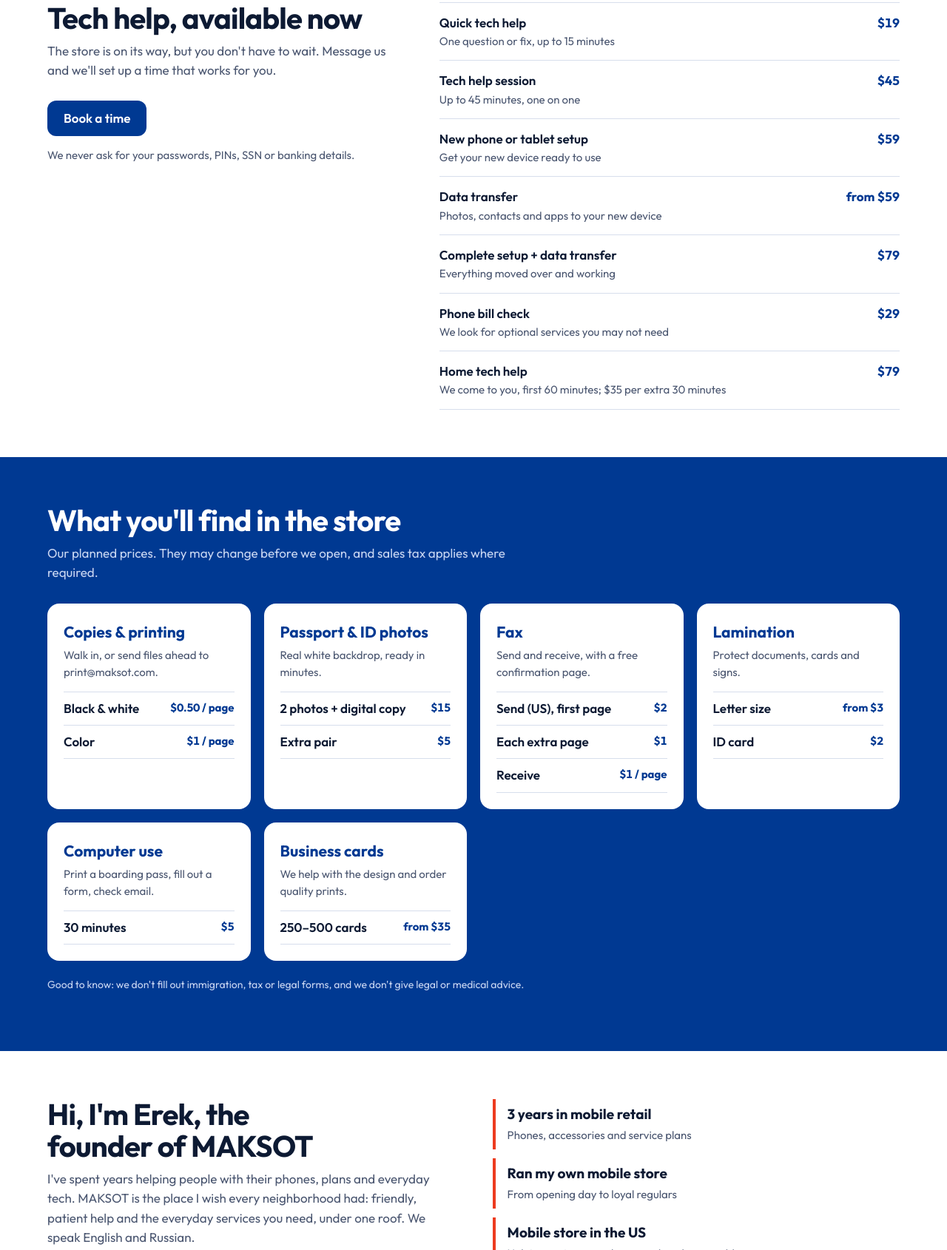
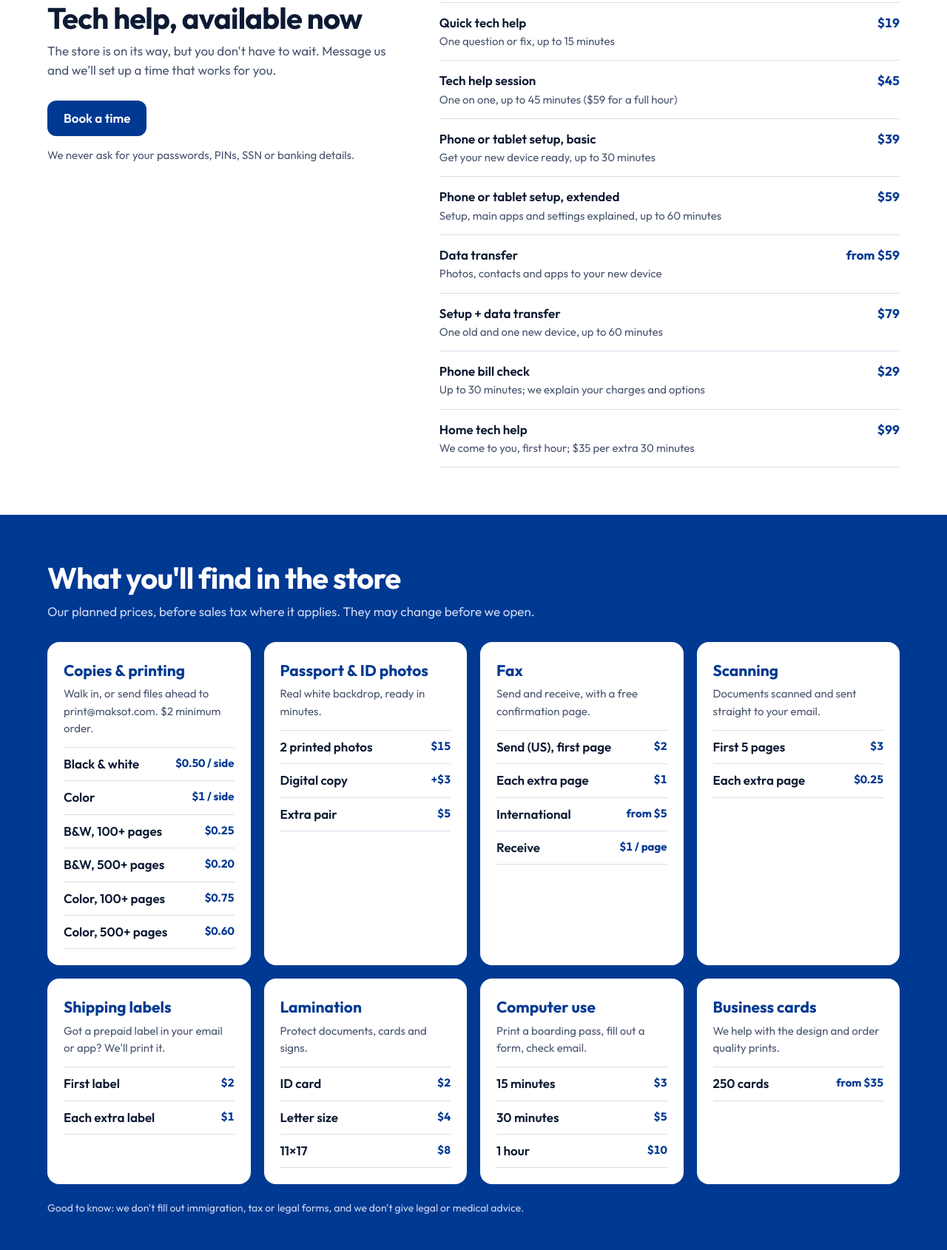
Before and after one commit to erekkali/maksot-site, a plain HTML site: page index.html in a window 1280 px wide. Shown: the part 717-2407 px from the top of the page at 74% size. Drawn offline with Linux system fonts and the light colour scheme.

Commit message:
Update prices: tech help, printing tiers, scanning, shipping labels
Co-Authored-By: Claude Opus 5.5 <noreply@anthropic.com>
Claude-Session: https://claude.ai/code/session_01WPvVWnGhgtRPmKEC5HyAkq

```diff
--- a/index.html
+++ b/index.html
@@ -123,12 +123,13 @@ footer a{color:#fff}
     </div>
     <ul class="list">
       <li><div><b>Quick tech help</b><span>One question or fix, up to 15 minutes</span></div><div class="p">$19</div></li>
-      <li><div><b>Tech help session</b><span>Up to 45 minutes, one on one</span></div><div class="p">$45</div></li>
-      <li><div><b>New phone or tablet setup</b><span>Get your new device ready to use</span></div><div class="p">$59</div></li>
+      <li><div><b>Tech help session</b><span>One on one, up to 45 minutes ($59 for a full hour)</span></div><div class="p">$45</div></li>
+      <li><div><b>Phone or tablet setup, basic</b><span>Get your new device ready, up to 30 minutes</span></div><div class="p">$39</div></li>
+      <li><div><b>Phone or tablet setup, extended</b><span>Setup, main apps and settings explained, up to 60 minutes</span></div><div class="p">$59</div></li>
       <li><div><b>Data transfer</b><span>Photos, contacts and apps to your new device</span></div><div class="p">from $59</div></li>
-      <li><div><b>Complete setup + data transfer</b><span>Everything moved over and working</span></div><div class="p">$79</div></li>
-      <li><div><b>Phone bill check</b><span>We look for optional services you may not need</span></div><div class="p">$29</div></li>
-      <li><div><b>Home tech help</b><span>We come to you, first 60 minutes; $35 per extra 30 minutes</span></div><div class="p">$79</div></li>
+      <li><div><b>Setup + data transfer</b><span>One old and one new device, up to 60 minutes</span></div><div class="p">$79</div></li>
+      <li><div><b>Phone bill check</b><span>Up to 30 minutes; we explain your charges and options</span></div><div class="p">$29</div></li>
+      <li><div><b>Home tech help</b><span>We come to you, first hour; $35 per extra 30 minutes</span></div><div class="p">$99</div></li>
     </ul>
   </div>
 </section>
@@ -136,20 +137,24 @@ footer a{color:#fff}
 <section class="band board" id="prices">
   <div class="wrap">
     <h2>What you'll find in the store</h2>
-    <p class="sub">Our planned prices. They may change before we open, and sales tax applies where required.</p>
+    <p class="sub">Our planned prices, before sales tax where it applies. They may change before we open.</p>
     <div class="grid">
-      <div class="card"><h3>Copies &amp; printing</h3><p>Walk in, or send files ahead to print@maksot.com.</p>
-        <ul class="list"><li><b>Black &amp; white</b><span class="p">$0.50 / page</span></li><li><b>Color</b><span class="p">$1 / page</span></li></ul></div>
+      <div class="card"><h3>Copies &amp; printing</h3><p>Walk in, or send files ahead to print@maksot.com. $2 minimum order.</p>
+        <ul class="list"><li><b>Black &amp; white</b><span class="p">$0.50 / side</span></li><li><b>Color</b><span class="p">$1 / side</span></li><li><b>B&amp;W, 100+ pages</b><span class="p">$0.25</span></li><li><b>B&amp;W, 500+ pages</b><span class="p">$0.20</span></li><li><b>Color, 100+ pages</b><span class="p">$0.75</span></li><li><b>Color, 500+ pages</b><span class="p">$0.60</span></li></ul></div>
       <div class="card"><h3>Passport &amp; ID photos</h3><p>Real white backdrop, ready in minutes.</p>
-        <ul class="list"><li><b>2 photos + digital copy</b><span class="p">$15</span></li><li><b>Extra pair</b><span class="p">$5</span></li></ul></div>
+        <ul class="list"><li><b>2 printed photos</b><span class="p">$15</span></li><li><b>Digital copy</b><span class="p">+$3</span></li><li><b>Extra pair</b><span class="p">$5</span></li></ul></div>
       <div class="card"><h3>Fax</h3><p>Send and receive, with a free confirmation page.</p>
-        <ul class="list"><li><b>Send (US), first page</b><span class="p">$2</span></li><li><b>Each extra page</b><span class="p">$1</span></li><li><b>Receive</b><span class="p">$1 / page</span></li></ul></div>
+        <ul class="list"><li><b>Send (US), first page</b><span class="p">$2</span></li><li><b>Each extra page</b><span class="p">$1</span></li><li><b>International</b><span class="p">from $5</span></li><li><b>Receive</b><span class="p">$1 / page</span></li></ul></div>
+      <div class="card"><h3>Scanning</h3><p>Documents scanned and sent straight to your email.</p>
+        <ul class="list"><li><b>First 5 pages</b><span class="p">$3</span></li><li><b>Each extra page</b><span class="p">$0.25</span></li></ul></div>
+      <div class="card"><h3>Shipping labels</h3><p>Got a prepaid label in your email or app? We'll print it.</p>
+        <ul class="list"><li><b>First label</b><span class="p">$2</span></li><li><b>Each extra label</b><span class="p">$1</span></li></ul></div>
       <div class="card"><h3>Lamination</h3><p>Protect documents, cards and signs.</p>
-        <ul class="list"><li><b>Letter size</b><span class="p">from $3</span></li><li><b>ID card</b><span class="p">$2</span></li></ul></div>
+        <ul class="list"><li><b>ID card</b><span class="p">$2</span></li><li><b>Letter size</b><span class="p">$4</span></li><li><b>11×17</b><span class="p">$8</span></li></ul></div>
       <div class="card"><h3>Computer use</h3><p>Print a boarding pass, fill out a form, check email.</p>
-        <ul class="list"><li><b>30 minutes</b><span class="p">$5</span></li></ul></div>
+        <ul class="list"><li><b>15 minutes</b><span class="p">$3</span></li><li><b>30 minutes</b><span class="p">$5</span></li><li><b>1 hour</b><span class="p">$10</span></li></ul></div>
       <div class="card"><h3>Business cards</h3><p>We help with the design and order quality prints.</p>
-        <ul class="list"><li><b>250–500 cards</b><span class="p">from $35</span></li></ul></div>
+        <ul class="list"><li><b>250 cards</b><span class="p">from $35</span></li></ul></div>
     </div>
     <p class="fine">Good to know: we don't fill out immigration, tax or legal forms, and we don't give legal or medical advice.</p>
   </div>
```
